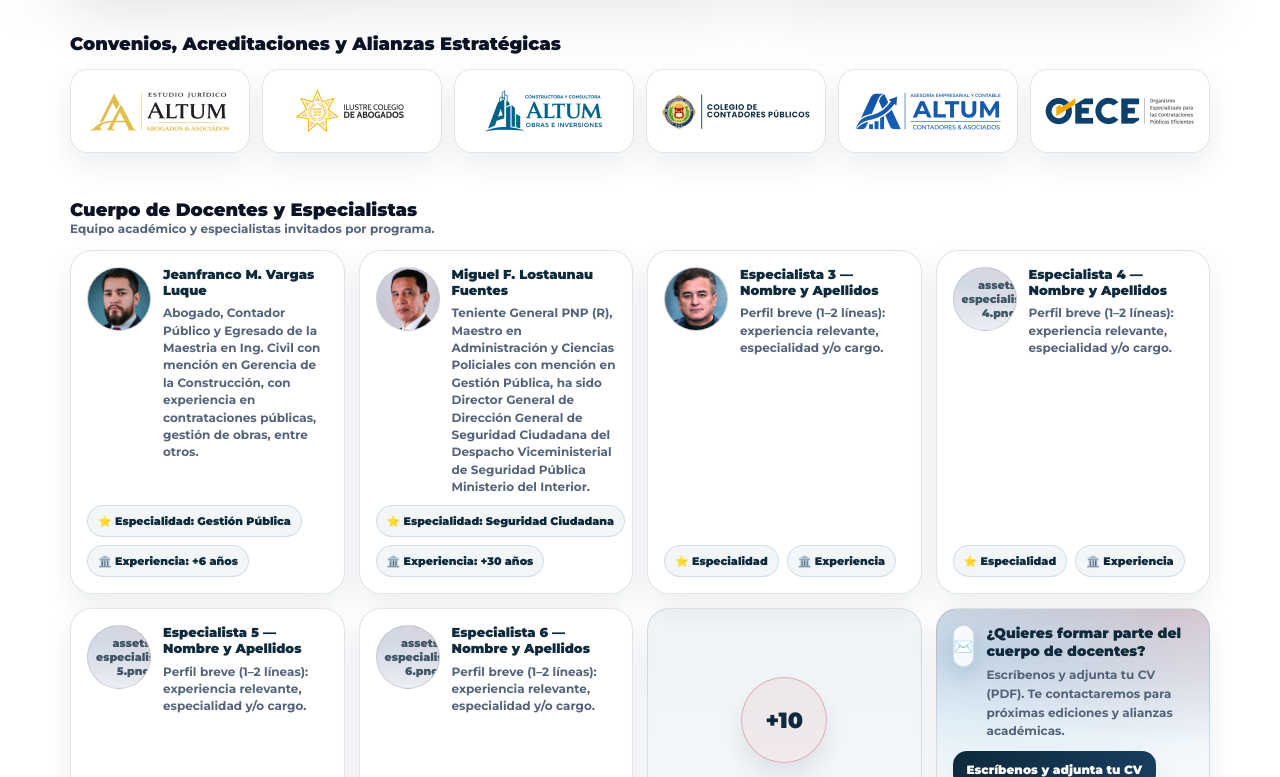
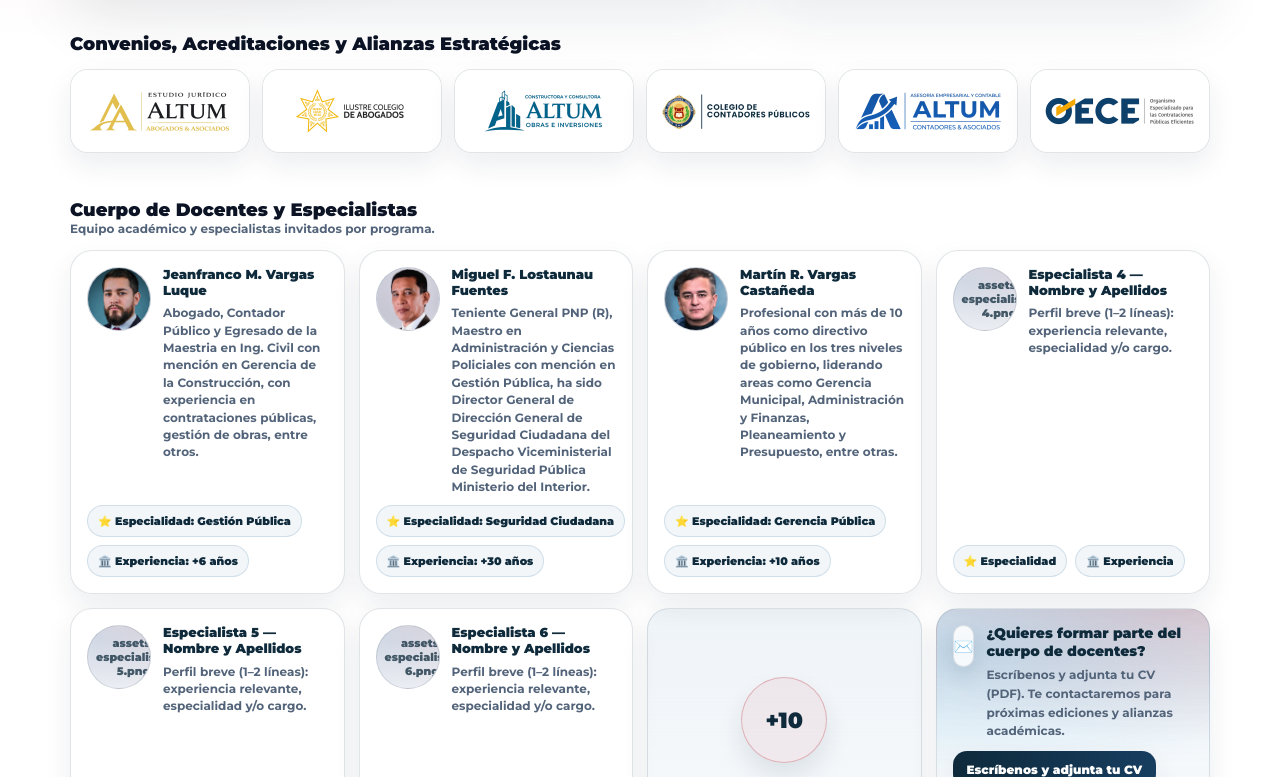
Before and after one commit to altumlumen-design/Altum-Lumen-centro-formacion, a plain HTML site: page index.html in a window 1280 px wide. Shown: the part 600-1377 px from the top of the page. Drawn offline with Linux system fonts and the light colour scheme.

Commit message:
Update index.html

```diff
--- a/index.html
+++ b/index.html
@@ -740,13 +740,13 @@
                 <div class="fallback">assets-especialista-3.png</div>
               </div>
               <div>
-                <p class="faculty-name">Especialista 3 — Nombre y Apellidos</p>
-                <p class="faculty-role">Perfil breve (1–2 líneas): experiencia relevante, especialidad y/o cargo.</p>
+                <p class="faculty-name">Martín R. Vargas Castañeda</p>
+                <p class="faculty-role">Profesional con más de 10 años como directivo público en los tres niveles de gobierno, liderando areas como Gerencia Municipal, Administración y Finanzas, Pleaneamiento y Presupuesto, entre otras.</p>
               </div>
             </div>
             <div class="faculty-badge">
-              <span class="mini-pill">⭐ Especialidad</span>
-              <span class="mini-pill">🏛️ Experiencia</span>
+              <span class="mini-pill">⭐ Especialidad: Gerencia Pública</span>
+              <span class="mini-pill">🏛️ Experiencia: +10 años</span>
             </div>
           </article>
           <article class="faculty-card">
```
